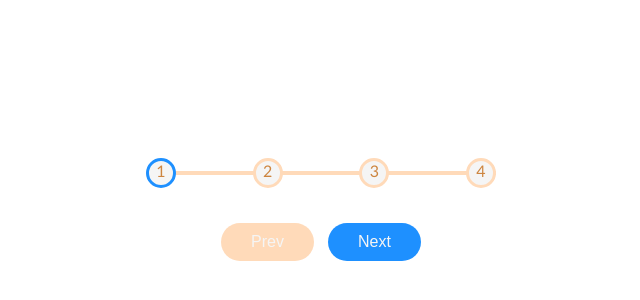
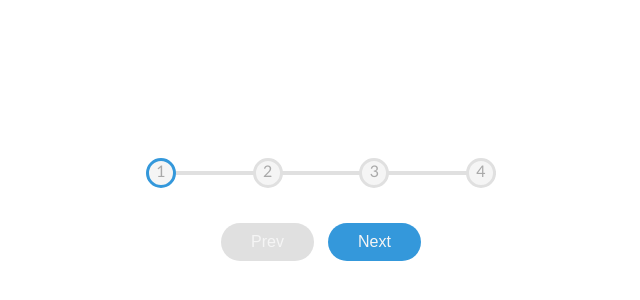
Before and after one commit to khalilurrehman97/progress-steps-with-JavaScript, a plain HTML site: page index.html in a window 1280 px wide. Shown: the part 188-488 px from the top of the page, without its empty margins (319-959 px from the left). Drawn offline with Linux system fonts and the light colour scheme.

Commit message:
finallized

```diff
--- a/files/style.css
+++ b/files/style.css
@@ -1,3 +1,9 @@
+
+:root{
+    --line-color-fill: #3498db;
+    --line-color-empty: #e0e0e0;
+}
+
 *{
     box-sizing: border-box;
 }
@@ -27,7 +33,7 @@ margin: 0;
 }
 
 .progress-container::before {
-    background-color:peachpuff;
+    background-color: var(--line-color-empty);
     content: '';
     position: absolute;
     left: 0;
@@ -39,7 +45,7 @@ margin: 0;
 }
 
 .progress {
-    background-color:dodgerblue;
+    background-color: var(--line-color-fill);
     position: absolute;
     left: 0;
     top: 50%;
@@ -52,24 +58,24 @@ margin: 0;
 
 .circle {
     background-color:whitesmoke;
-    color: peru;
+    color:darkgray;
     display: flex;
     width: 30px;
     height: 30px;
     border-radius: 30px;
     justify-content: center;
     align-content: center;
-    border:3px solid peachpuff;
+    border:3px solid var(--line-color-empty);
     transition: 0.4s ease;
 
 }
 
 .circle.active {
-    border-color: dodgerblue;
+    border-color: var(--line-color-fill);
 }
 
 .btn {
-    background-color: dodgerblue;
+    background-color: var(--line-color-fill);
     border: 0;
     color:whitesmoke;
     padding: 10px 30px;
@@ -86,6 +92,6 @@ margin: 0;
     outline: 0;
 }
 .btn:disabled{
-    background-color: peachpuff;
+    background-color: var(--line-color-empty);
     cursor:not-allowed;
 }
```
